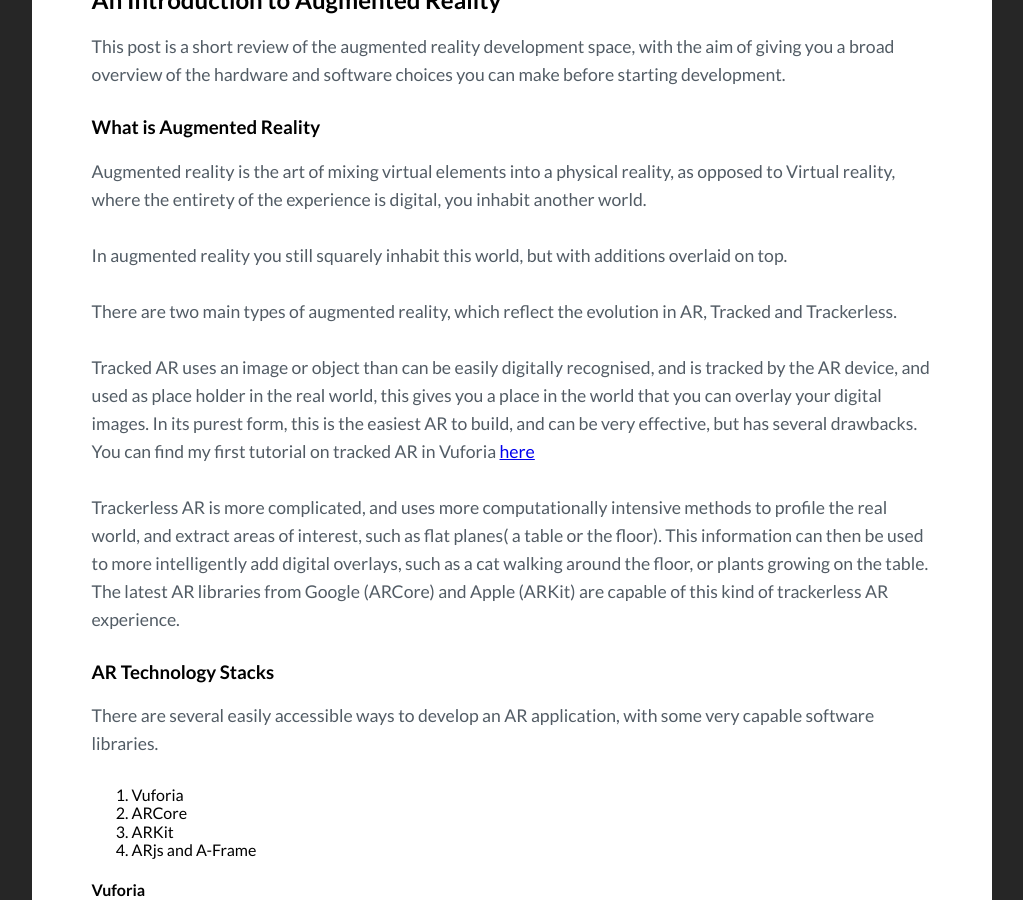
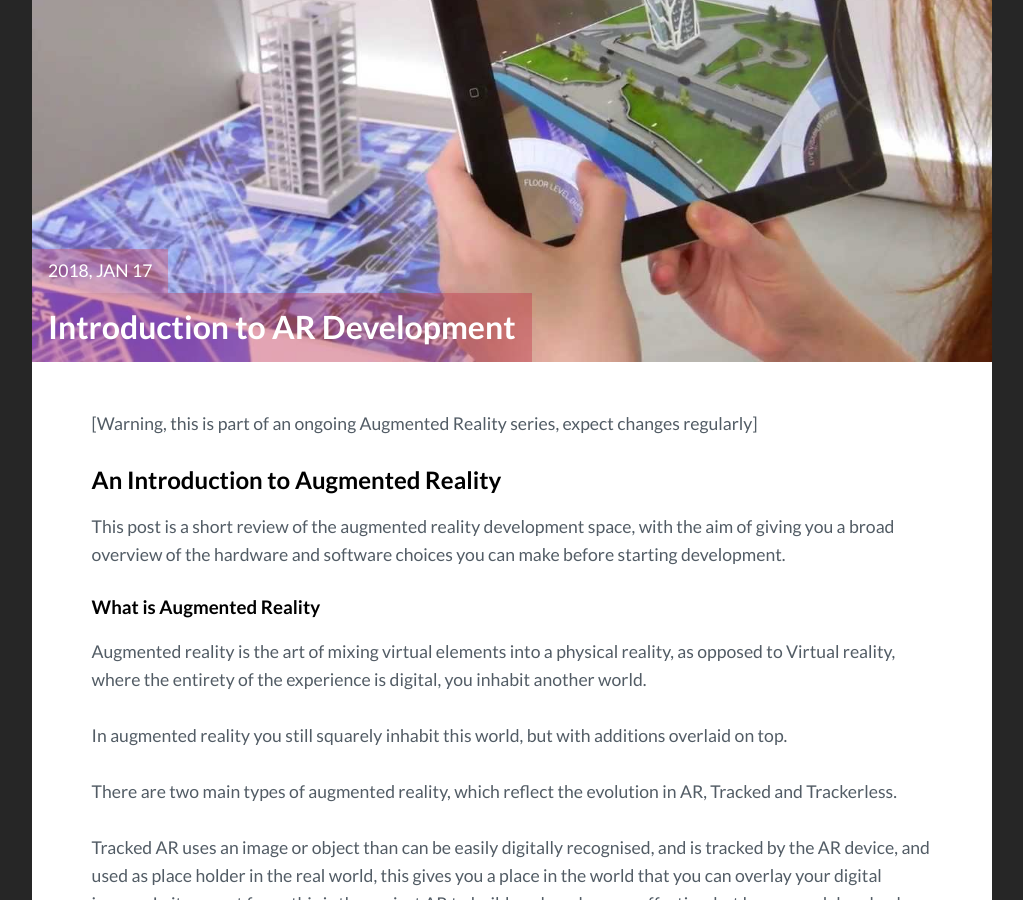
Before and after one commit to AdamRTomkins/AR-Architecture, a Jekyll site: the page built from _posts/2018-01-17-Introduction_To_AR.markdown, in a window 1280 px wide and 900 px high, scrolled down 351 px. Shown: the whole window, without its empty margins (128-1151 px from the left). Built offline with Jekyll 4.4.1, drawn with Linux system fonts in a browser that asks for light colours.

Commit message:
Add image

```diff
--- a/_posts/2018-01-17-Introduction_To_AR.markdown
+++ b/_posts/2018-01-17-Introduction_To_AR.markdown
@@ -1,7 +1,7 @@
 ---
 layout: post
 title: "Introduction to AR Development"
-img: sheffield.png # Add image post (optional)
+img: IntroductionToAR/AR.jpg # Add image post (optional)
 date: 2018-01-17 13:00:00
 description: An introduction to the technologies behind Augmented reality, and where to start developing.
 tag: [Augmented Reality, Architecture, Resources]
```
Also changed, not shown: img/Blogs/IntroductionToAR/AR.jpg (added).
